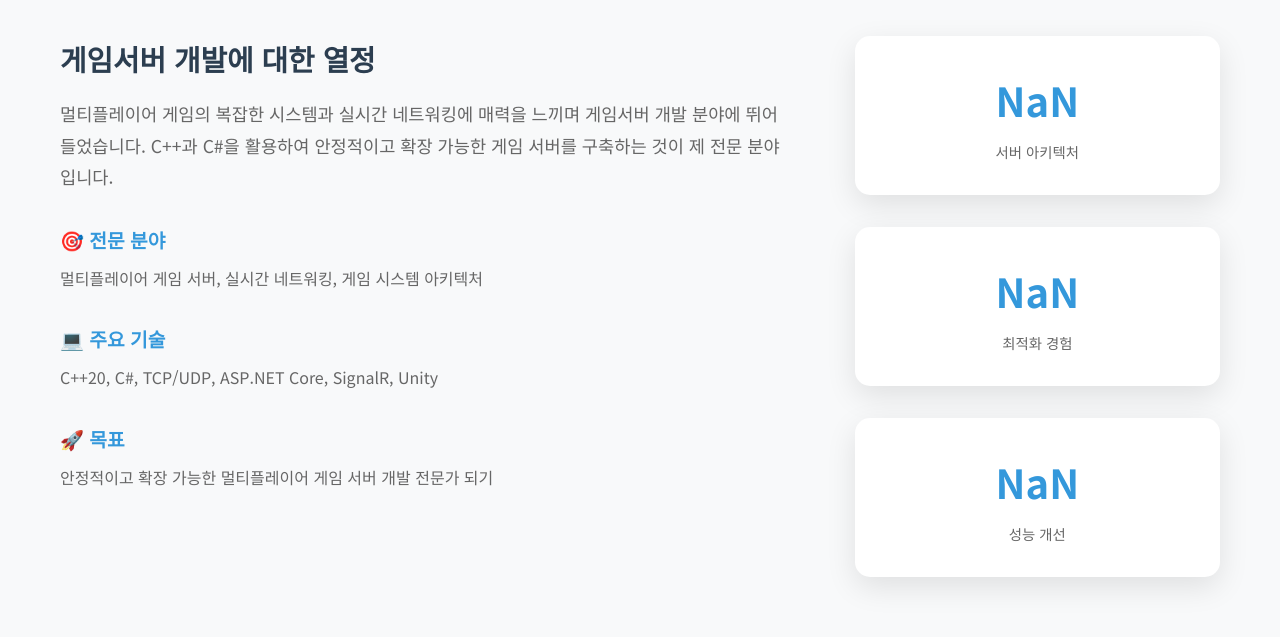
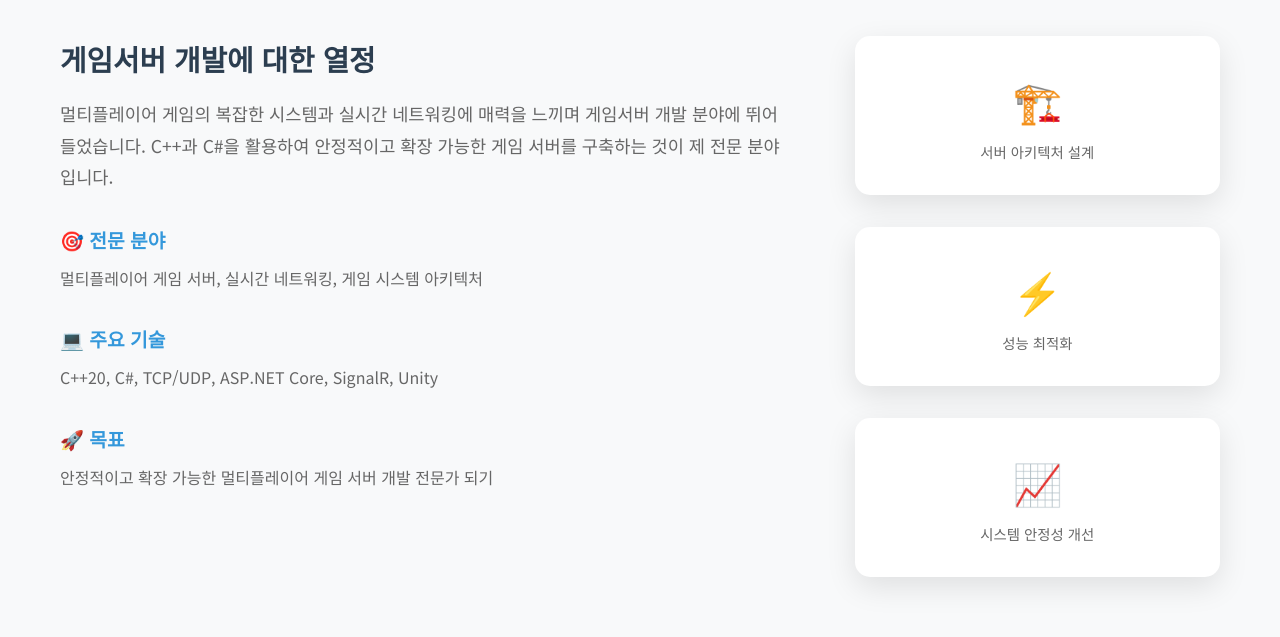
Before and after one commit to ArsnDev/Arsndev.github.io, a plain HTML site: page index.html in a window 1280 px wide. Shown: the part 681-1318 px from the top of the page. Drawn offline with nearby package versions, Linux system fonts and the light colour scheme.

Commit message:
Fix NaN display issue and improve stats section labels

```diff
--- a/index.html
+++ b/index.html
@@ -83,16 +83,16 @@
                 </div>
                 <div class="about-stats">
                     <div class="stat-item">
-                        <div class="stat-number">🏗️</div>
-                        <div class="stat-label">서버 아키텍처</div>
+                        <div class="stat-icon">🏗️</div>
+                        <div class="stat-label">서버 아키텍처 설계</div>
                     </div>
                     <div class="stat-item">
-                        <div class="stat-number">⚡</div>
-                        <div class="stat-label">최적화 경험</div>
+                        <div class="stat-icon">⚡</div>
+                        <div class="stat-label">성능 최적화</div>
                     </div>
                     <div class="stat-item">
-                        <div class="stat-number">📈</div>
-                        <div class="stat-label">성능 개선</div>
+                        <div class="stat-icon">📈</div>
+                        <div class="stat-label">시스템 안정성 개선</div>
                     </div>
                 </div>
             </div>
--- a/script.js
+++ b/script.js
@@ -195,41 +195,6 @@ document.addEventListener('DOMContentLoaded', function() {
         });
     });
 
-    // Counter animation for stats
-    function animateCounters() {
-        const counters = document.querySelectorAll('.stat-number');
-
-        counters.forEach(counter => {
-            const target = parseInt(counter.textContent);
-            const increment = target / 50;
-            let current = 0;
-
-            const timer = setInterval(() => {
-                current += increment;
-                if (current >= target) {
-                    counter.textContent = target;
-                    clearInterval(timer);
-                } else {
-                    counter.textContent = Math.floor(current);
-                }
-            }, 30);
-        });
-    }
-
-    // Trigger counter animation when stats section is visible
-    const statsSection = document.querySelector('.about-stats');
-    if (statsSection) {
-        const statsObserver = new IntersectionObserver(function(entries) {
-            entries.forEach(entry => {
-                if (entry.isIntersecting) {
-                    animateCounters();
-                    statsObserver.unobserve(entry.target);
-                }
-            });
-        });
-
-        statsObserver.observe(statsSection);
-    }
 
     // Copy to clipboard functionality (for contact info)
     const contactMethods = document.querySelectorAll('.contact-method');
--- a/styles.css
+++ b/styles.css
@@ -294,10 +294,8 @@ section {
     transform: translateY(-5px);
 }
 
-.stat-number {
+.stat-icon {
     font-size: 2.5rem;
-    font-weight: 700;
-    color: #3498db;
     margin-bottom: 0.5rem;
     display: flex;
     align-items: center;
@@ -697,7 +695,7 @@ section {
         padding: 1.5rem;
     }
 
-    .stat-number {
+    .stat-icon {
         font-size: 2rem;
         display: flex;
         align-items: center;
```
